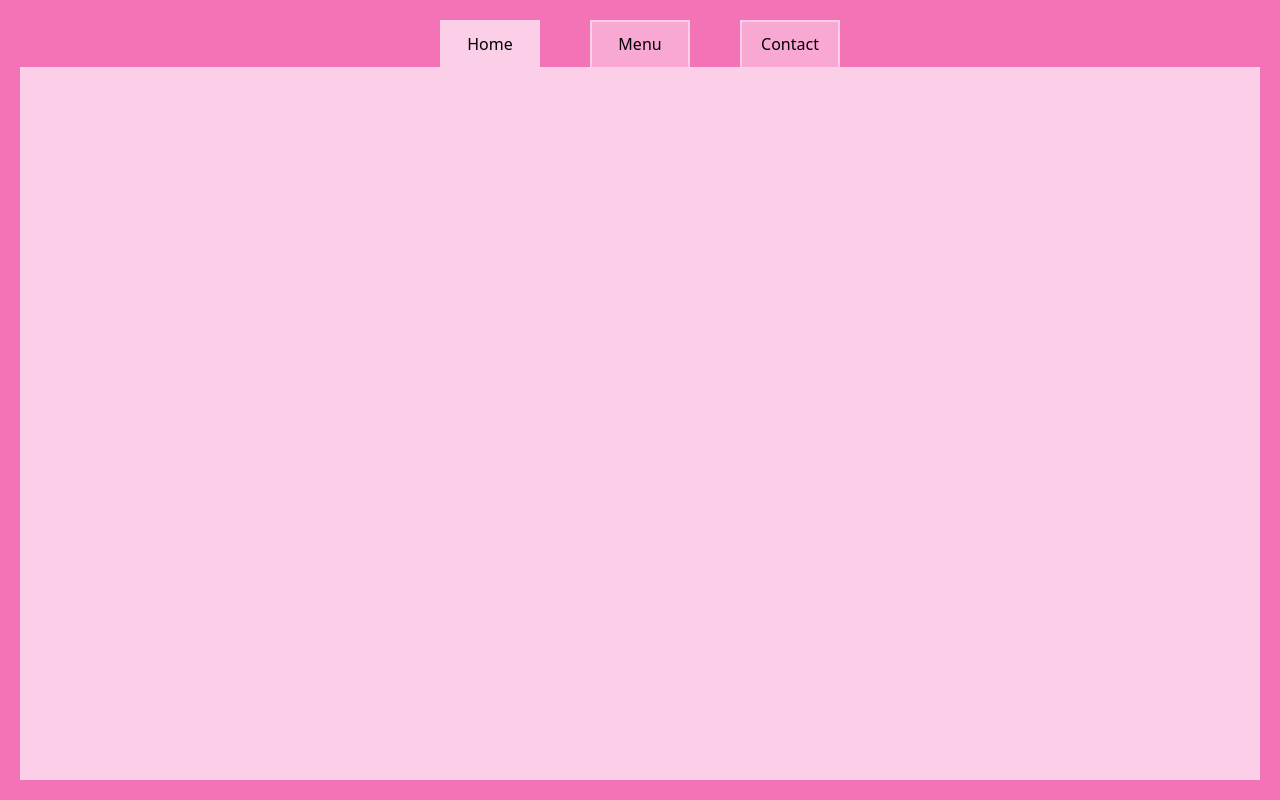
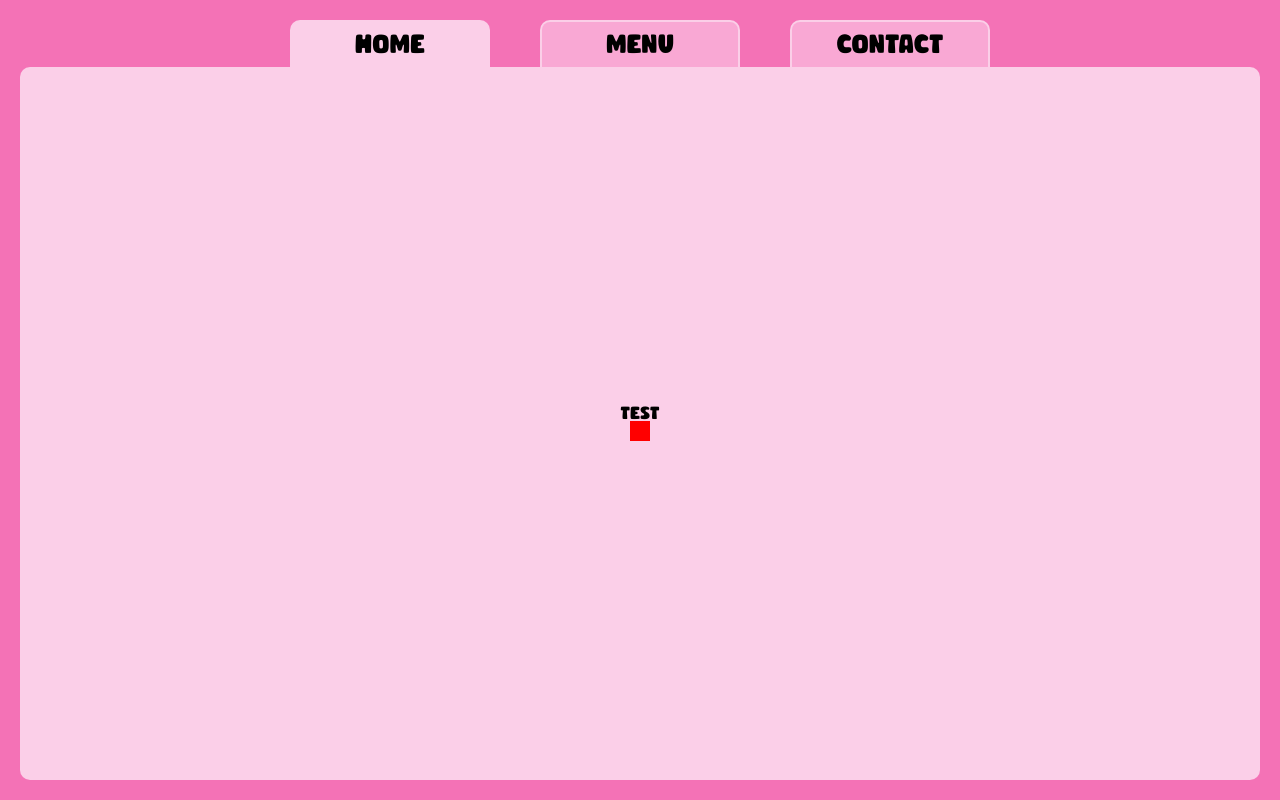
Before and after one commit to DrearyDev/restaurant-page, a website built with webpack: page src/index.html in a window 1280 px wide. Built offline with nearby package versions, Linux system fonts and the light colour scheme.

Commit message:
Create theme and name for restaurant

```diff
--- /dev/null
+++ b/src/chibold-font/info.txt
@@ -0,0 +1,2 @@
+license: Demo
+link: https://www.fontspace.com/chibold-font-f44452
--- a/src/home.js
+++ b/src/home.js
@@ -1,5 +1,16 @@
+const content = document.querySelector('.content');
+
 function home() {
-    console.log('home module log');
+    console.log(content);
+    content.textContent = 'test';
+
+    let test = document.createElement('div');
+    test.style.backgroundColor = 'red';
+    test.style.width = '20px';
+    test.style.height = '20px';
+
+    content.appendChild(test);
+
 };
 
 export { home };
--- a/src/index.html
+++ b/src/index.html
@@ -3,7 +3,7 @@
 <head>
     <meta charset="UTF-8">
     <meta name="viewport" content="width=device-width, initial-scale=1.0">
-    <title>Restuarant</title>
+    <title>Pastels Mellow Food</title>
 </head>
 <body>
 
--- a/src/index.js
+++ b/src/index.js
@@ -7,8 +7,13 @@ import { initializeHeader } from './initializeHeader.js';
 initializeHeader();
 
 // clicking on tabs
+const content = document.querySelector('.content');
 let tabs = [...document.querySelector('.tabs').children];
-tabs[0].classList.add('clicked'); // home tab clicked by default
+
+// home tab clicked by default
+tabs[0].classList.add('clicked');
+home();
+
 tabs.forEach(tab => {
     tab.addEventListener('click', () => {
         tabs.forEach(tab => {
@@ -16,6 +21,8 @@ tabs.forEach(tab => {
         });
 
         tab.classList.add('clicked');
+
+        content.innerHTML = '';
 
         switch (tab.textContent) {
             case 'Home':
--- a/src/style.css
+++ b/src/style.css
@@ -3,7 +3,12 @@
     margin: 0;
     box-sizing: border-box;
     user-select: none;
-    font-family: system-ui, -apple-system, BlinkMacSystemFont, 'Segoe UI', Roboto, Oxygen, Ubuntu, Cantarell, 'Open Sans', 'Helvetica Neue', sans-serif;
+    font-family: chibold;
+}
+
+@font-face {
+    font-family: chibold;
+    src: url(./chibold-font/Chibolddemo-1GD7g.ttf);
 }
 
 :root {
@@ -29,6 +34,7 @@ body {
 .content {
     height: 100%;
     width: 100%;
+    border-radius: 10px;
     background-color: var(--CONTENT-BG-COLOR);
 
     display: flex;
@@ -40,11 +46,11 @@ body {
 .header {
     height: 50px;
     width: 100%;
-    /* background-color: var(--HEADER-BG-COLOR); */
 
     display: flex;
     align-items: center;
     justify-content: center;
+    font-family: inherit;
 }
 .header .tabs {
     height: 100%;
@@ -57,10 +63,14 @@ body {
 }
 .header .tabs .tab {
     height: 100%;
-    width: 100px;
+    width: 200px;
     border: 2px solid var(--HEADER-BORDER-COLOR);
+    border-top-right-radius: 10px;
+    border-top-left-radius: 10px;
     border-bottom: transparent;
     background-color: var(--TAB-BG-COLOR);
+
+    font-size: 1.5rem;
 
     display: flex;
     align-items: center;
```
Also changed, not shown: src/chibold-font/Chibolddemo-1GD7g.ttf (added).
